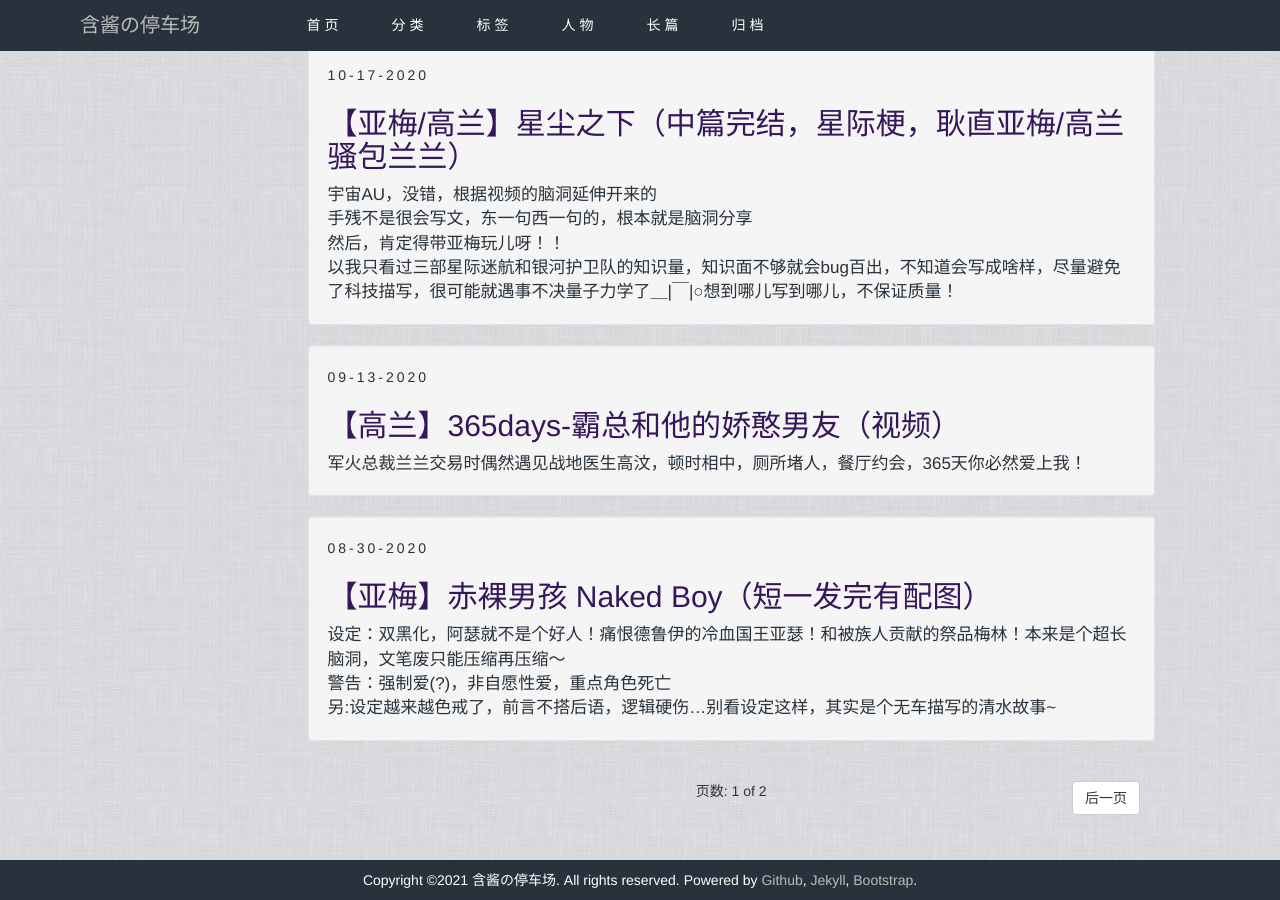
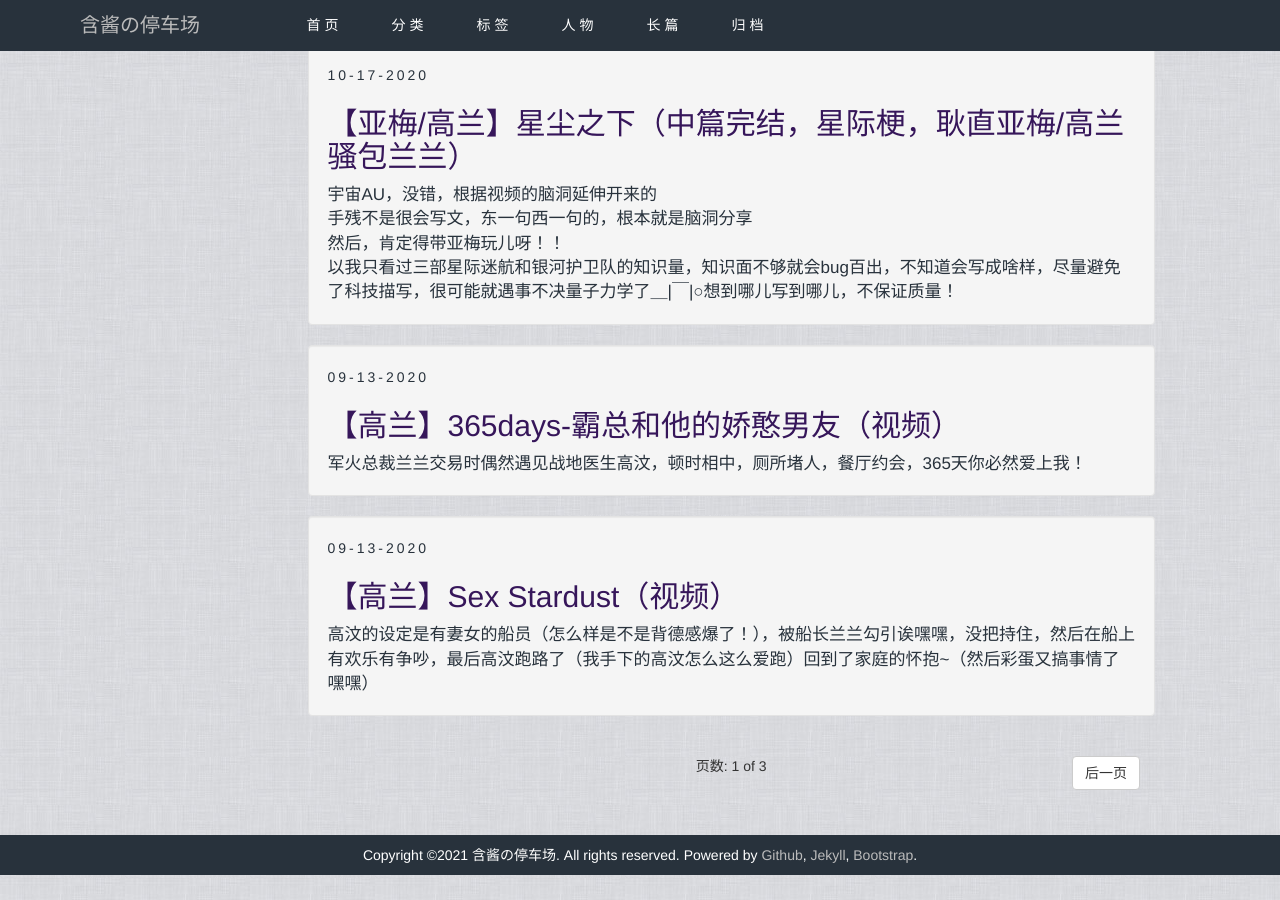
Before and after one commit to nancy-merthur/royal-dollop-head, a Jekyll site: the page built from index.html, in a window 1280 px wide and 900 px high, scrolled down 1421 px. Built offline with Jekyll 4.4.1, drawn with Linux system fonts in a browser that asks for light colours; the list of posts is cut into pages by our own code; after the commit the page ends 2296 px from its top, so only the background shows below that; some of the changed text lies outside the part shown.

Commit message:
Add post

```diff
--- /dev/null
+++ b/_posts/video_post/2020-09-13-GL-Sex-stardust.md
@@ -0,0 +1,15 @@
+---
+layout: post
+title: 【高兰】Sex Stardust（视频）
+date: 2020-09-13
+categories: ["梅林传奇", "视频"]
+characters: ["Gwaine", "Lancelot"]
+tags: ["Gwaine/Lancelot", "高兰", "视频"]
+origin: Youtube
+description:
+published: true
+---
+
+高汶的设定是有妻女的船员（怎么样是不是背德感爆了！），被船长兰兰勾引诶嘿嘿，没把持住，然后在船上有欢乐有争吵，最后高汶跑路了（我手下的高汶怎么这么爱跑）回到了家庭的怀抱\~（然后彩蛋又搞事情了嘿嘿）
+
+<iframe width="1183" height="521" src="https://www.youtube.com/embed/1d5LNFP4HTc" frameborder="0" allow="accelerometer; autoplay; clipboard-write; encrypted-media; gyroscope; picture-in-picture" allowfullscreen></iframe>
```
Also changed, not shown: _posts/video_post/2020-09-13-GL-365days.md (+3 -1 lines).
